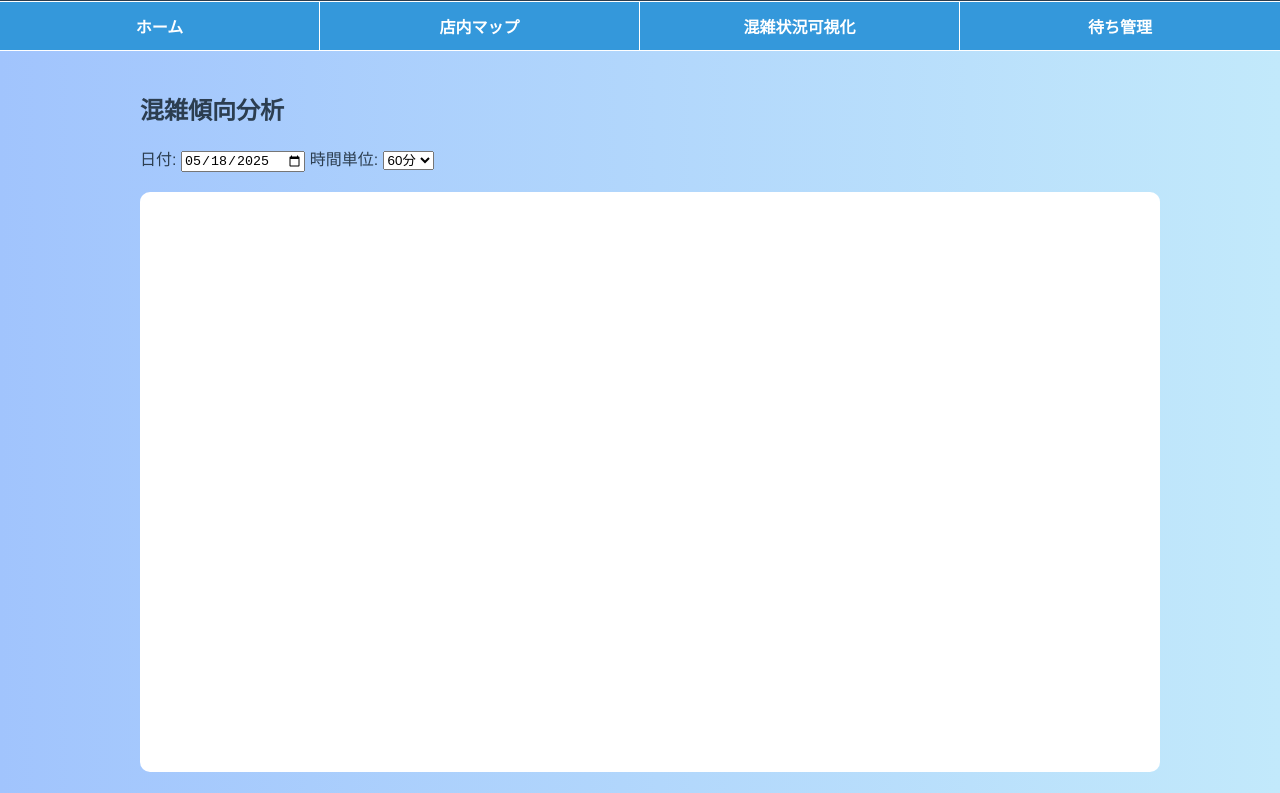
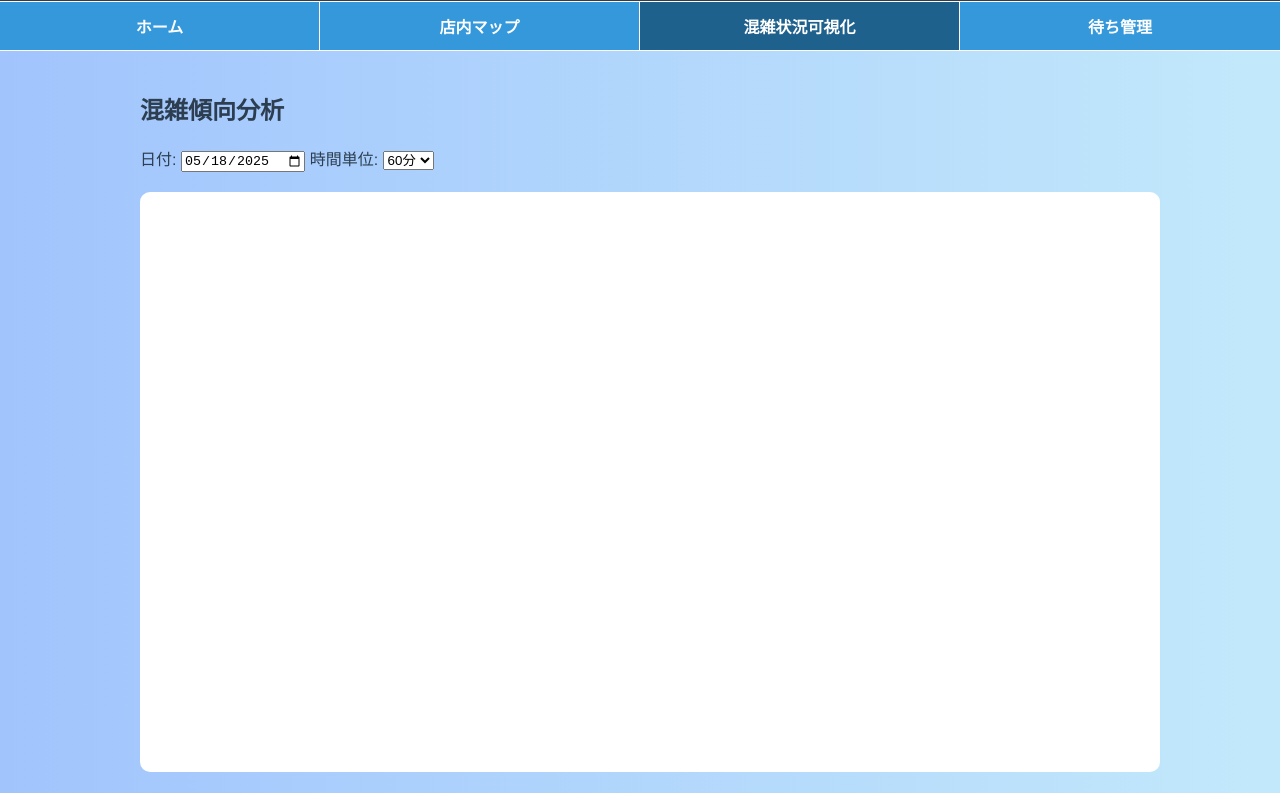
Before and after one commit to Mimichan33/QR-webpage, a plain HTML site: page histogram.html in a window 1280 px wide. Shown: the part 58-851 px from the top of the page. Drawn offline with nearby package versions, Linux system fonts and the light colour scheme; no server answers.

Commit message:
Update histogram.html

```diff
--- a/histogram.html
+++ b/histogram.html
@@ -115,7 +115,7 @@
     <nav>
       <a href="index.html">ホーム</a>
       <a href="map.html">店内マップ</a>
-      <a href="histogram.html">混雑状況可視化</a>
+      <a href="histogram.html" class="active">混雑状況可視化</a>
       <a href="admin.html">待ち管理</a>
     </nav>
   </header>
```
